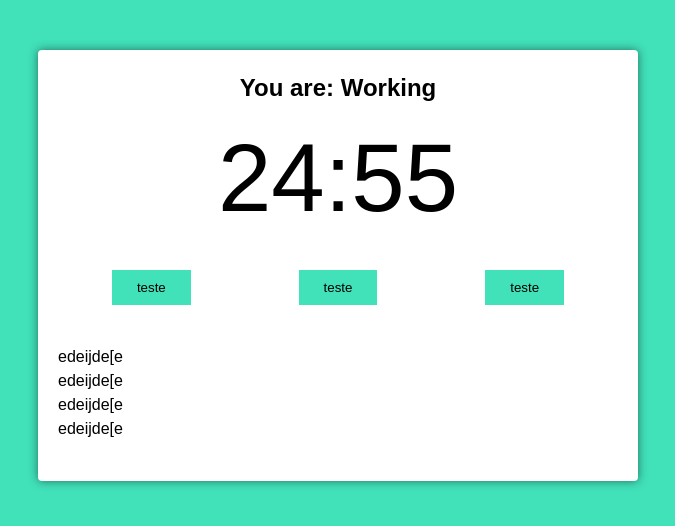
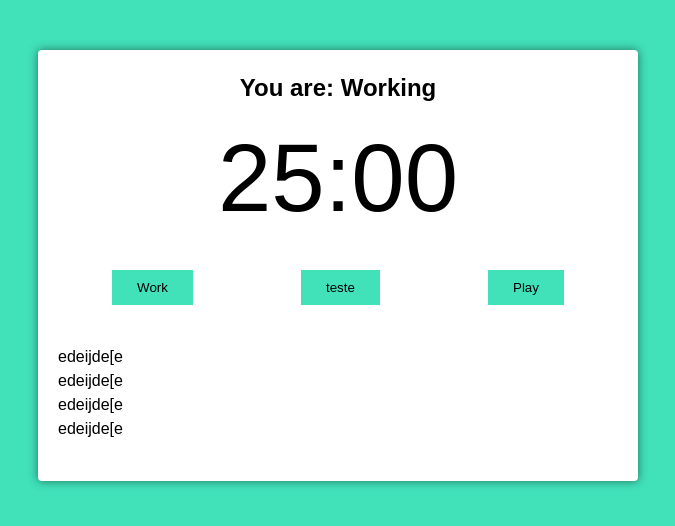
Before and after one commit to Henrique1204/Pomodoro-App, a React (Create React App) app: page / in a window 1280 px wide. Shown: the top 526 px of the page, without its empty margins (302-977 px from the left). Built offline with nearby package versions, Linux system fonts and the light colour scheme.

Commit message:
Adicionar logica para iniciar cronometro de 'working'

```diff
--- a/src/Components/PomodoroTimer.tsx
+++ b/src/Components/PomodoroTimer.tsx
@@ -12,10 +12,24 @@ interface Props {
 
 const pomodoroTimer = (props: Props): JSX.Element => {
   const [mainTime, setMainTime] = React.useState(props.pomodoroTimer);
+  const [timeCouting, setTimeCouting] = React.useState(false);
+  const [working, setWorking] = React.useState(false);
 
-  useInterval(() => {
-    setMainTime((valueState) => valueState - 1);
-  }, 1000);
+  useInterval(
+    () => {
+      setMainTime((valueState) => valueState - 1);
+    },
+    timeCouting ? 1000 : null
+  );
+
+  const configureWorking = () => {
+    setTimeCouting(true);
+    setWorking(true);
+  };
+
+  React.useEffect(() => {
+    if (working) document.body.classList.add('working');
+  }, [working]);
 
   return (
     <div className="pomodoro">
@@ -23,9 +37,12 @@ const pomodoroTimer = (props: Props): JSX.Element => {
       <Timer mainTime={mainTime} />
 
       <div className="controls">
+        <Button text="Work" onClick={configureWorking} />
         <Button text="teste" onClick={() => console.log('Oi')} />
-        <Button text="teste" onClick={() => console.log('Oi')} />
-        <Button text="teste" onClick={() => console.log('Oi')} />
+        <Button
+          text={timeCouting ? 'Pause' : 'Play'}
+          onClick={() => setTimeCouting((valueState) => !valueState)}
+        />
       </div>
 
       <div className="details">
```
